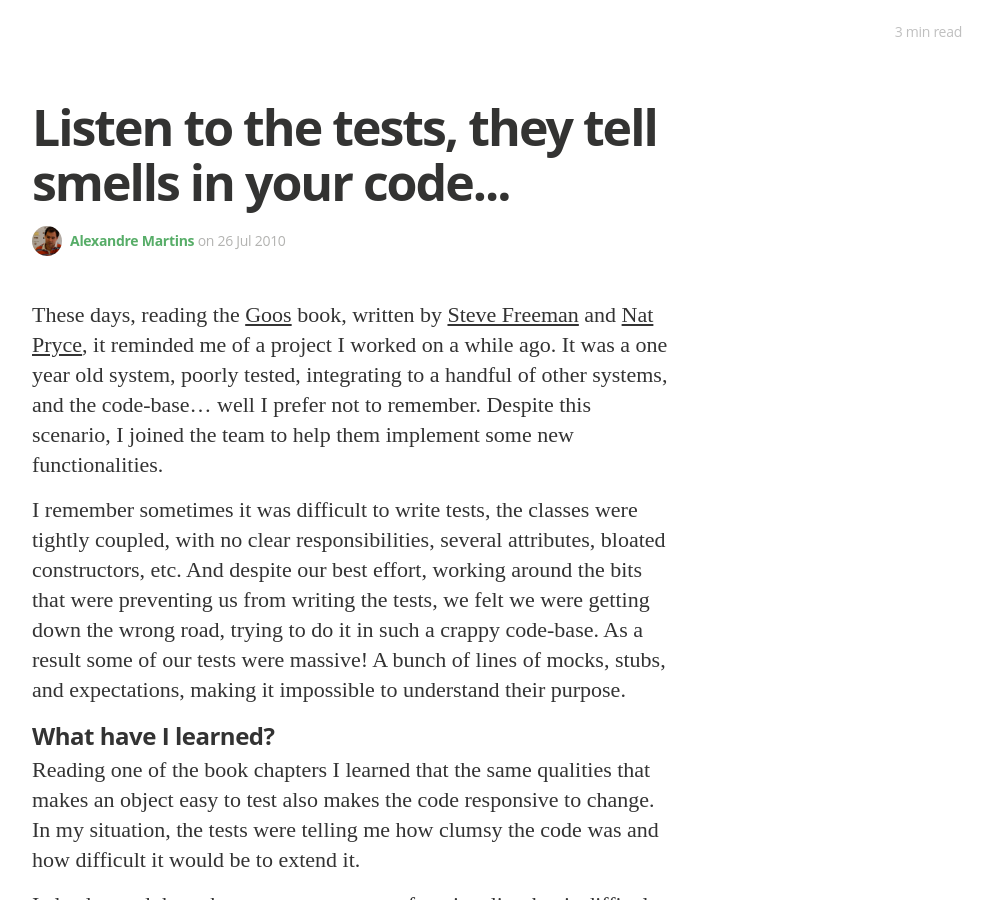
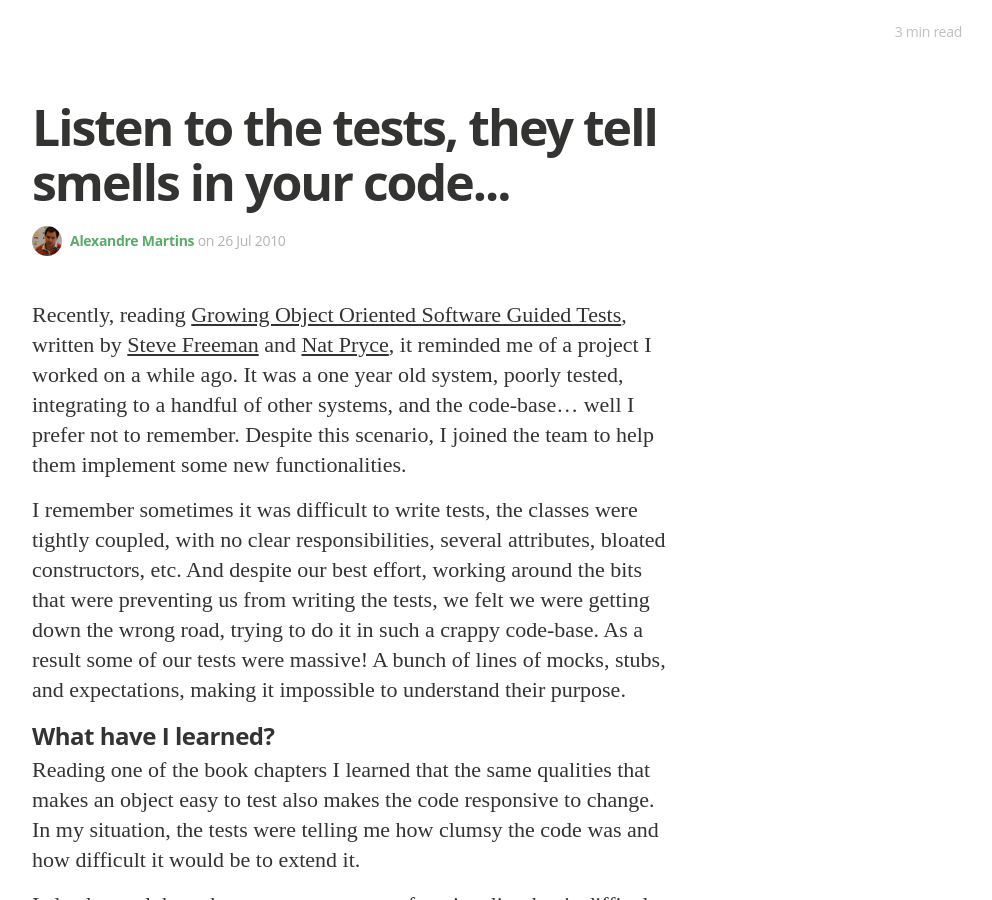
Before and after one commit to amartinsn/amartinsn.github.io, a Jekyll site: the page built from _posts/2010-07-26-listen-to-the-tests-they-tell-smells-in-your-code.markdown, in a window 1280 px wide and 900 px high. Shown: the whole window, without its empty margins (288-1280 px from the left). Built offline with Jekyll 4.4.1, drawn with Linux system fonts in a browser that asks for light colours; nearby versions of some CDN libraries; some web fonts are replaced; Markdown is read by kramdown in place of the engine named in the settings; comment, search, counter and statistics services are not loaded.

Commit message:
adding listen to tests post

```diff
--- a/_posts/2010-07-26-listen-to-the-tests-they-tell-smells-in-your-code.markdown
+++ b/_posts/2010-07-26-listen-to-the-tests-they-tell-smells-in-your-code.markdown
@@ -9,7 +9,7 @@ tags:
 - object-oriented design
 ---
 
-These days, reading the [Goos](http://www.amazon.com/Growing-Object-Oriented-Software-Guided-Tests/dp/0321503627) book, written by [Steve Freeman](http://www.m3p.co.uk/blog) and [Nat Pryce](http://www.natpryce.com), it reminded me of a project I worked on a while ago. It was a one year old system, poorly tested, integrating to a handful of other systems, and the code-base... well I prefer not to remember. Despite this scenario, I joined the team to help them implement some new functionalities.
+Recently, reading [Growing Object Oriented Software Guided Tests](http://www.amazon.com/Growing-Object-Oriented-Software-Guided-Tests/dp/0321503627), written by [Steve Freeman](http://www.m3p.co.uk/blog) and [Nat Pryce](http://www.natpryce.com), it reminded me of a project I worked on a while ago. It was a one year old system, poorly tested, integrating to a handful of other systems, and the code-base... well I prefer not to remember. Despite this scenario, I joined the team to help them implement some new functionalities.
 
 I remember sometimes it was difficult to write tests, the classes were tightly coupled, with no clear responsibilities, several attributes, bloated constructors, etc. And despite our best effort, working around the bits that were preventing us from writing the tests, we felt we were getting down the wrong road, trying to do it in such a crappy code-base. As a result some of our tests were massive! A bunch of lines of mocks, stubs, and expectations, making it impossible to understand their purpose.
 
```
